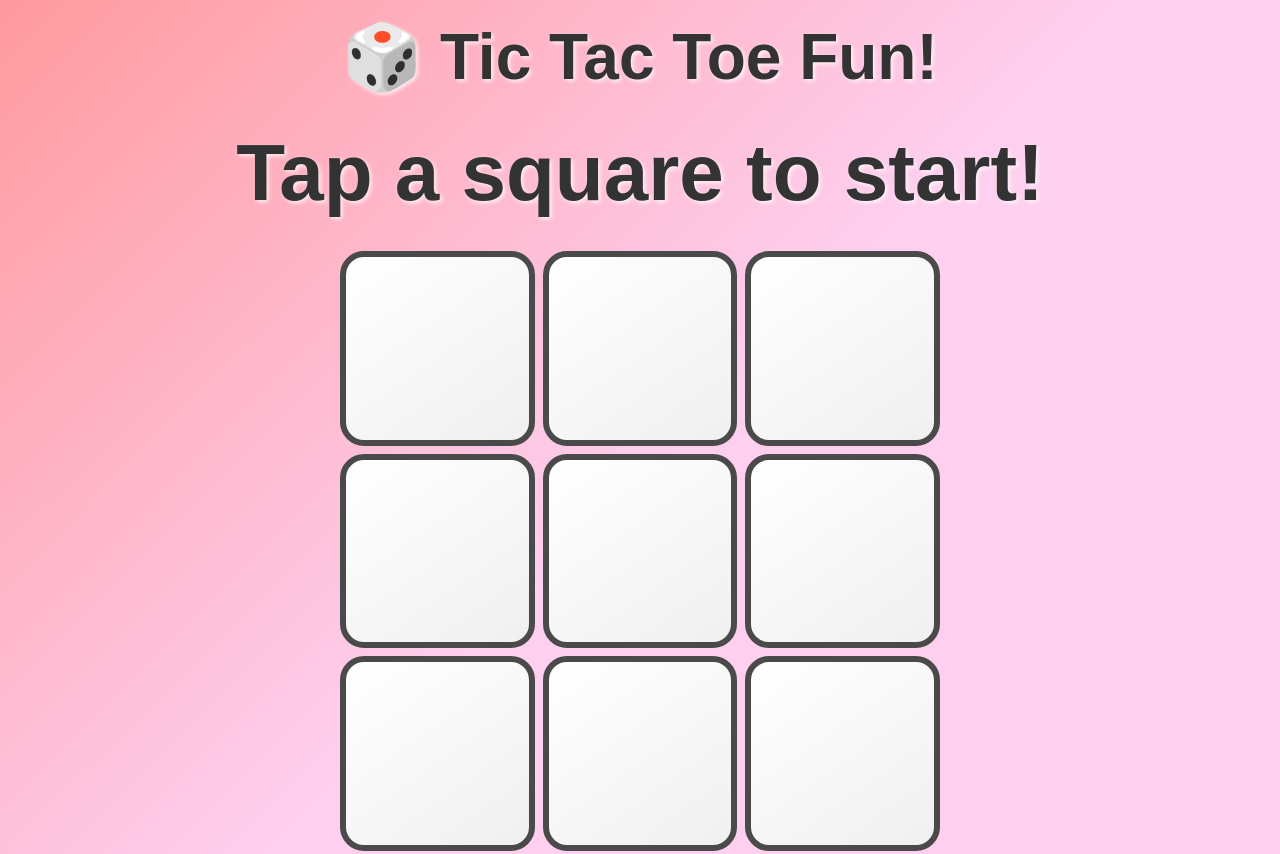
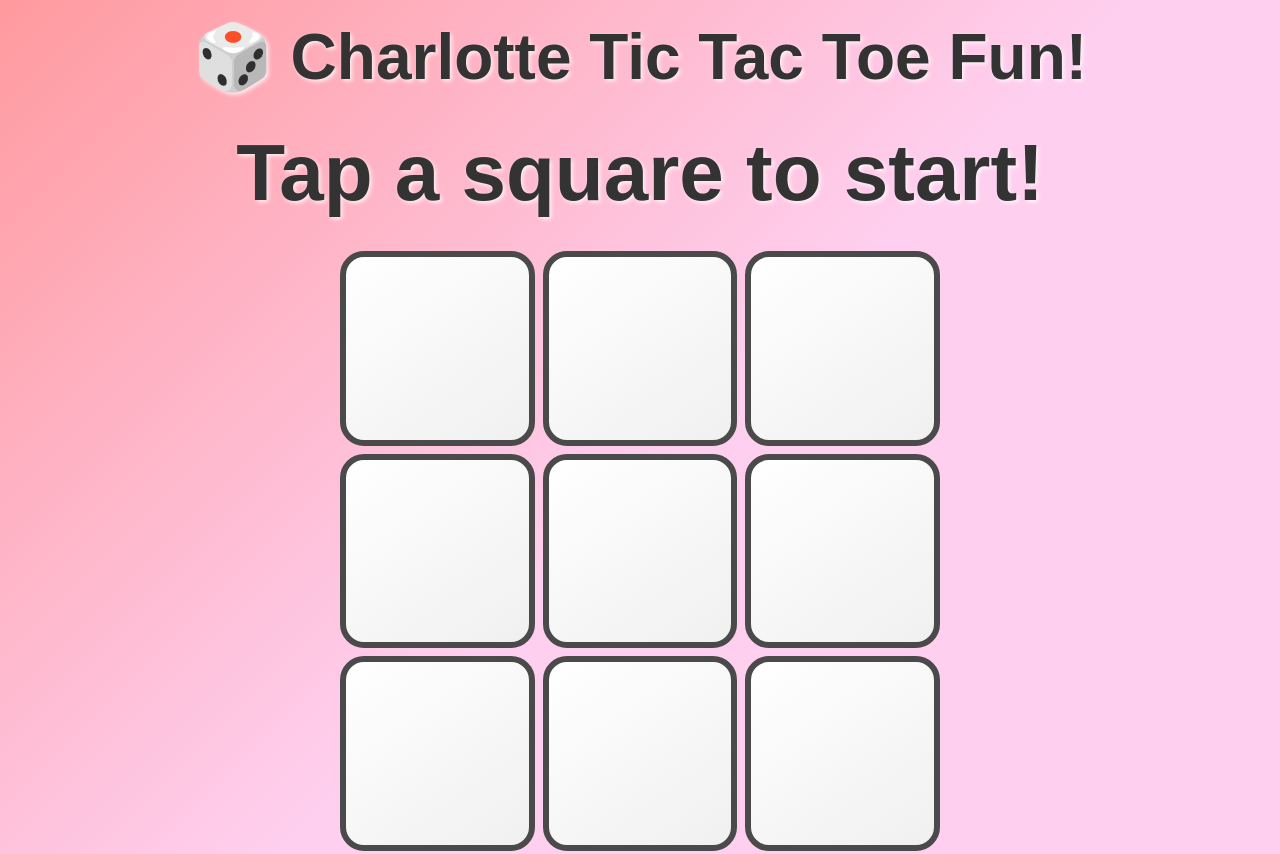
Before and after one commit to aycstores/TicTacToe, a plain HTML site: page index.html in a window 1280 px wide. Shown: the top 854 px of the page. Drawn offline with Linux system fonts and the light colour scheme.

Commit message:
Update index.html

```diff
--- a/index.html
+++ b/index.html
@@ -102,7 +102,7 @@
     </style>
 </head>
 <body>
-    <h1>🎲 Tic Tac Toe Fun!</h1>
+    <h1>🎲 Charlotte Tic Tac Toe Fun!</h1>
     <div id="status">Tap a square to start!</div>
     <div id="board"></div>
     <button id="restart">🔁 New Game</button>
```
